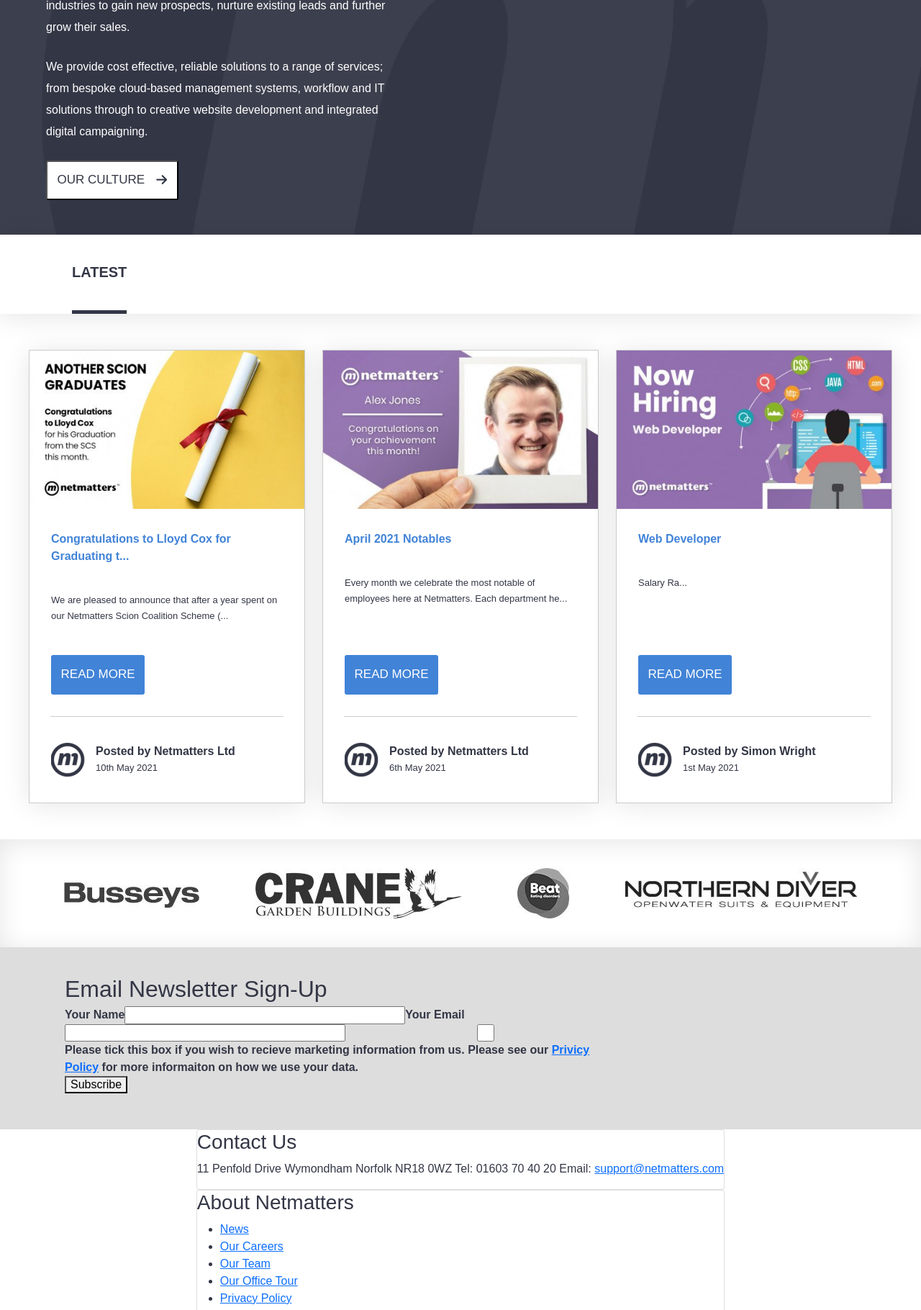
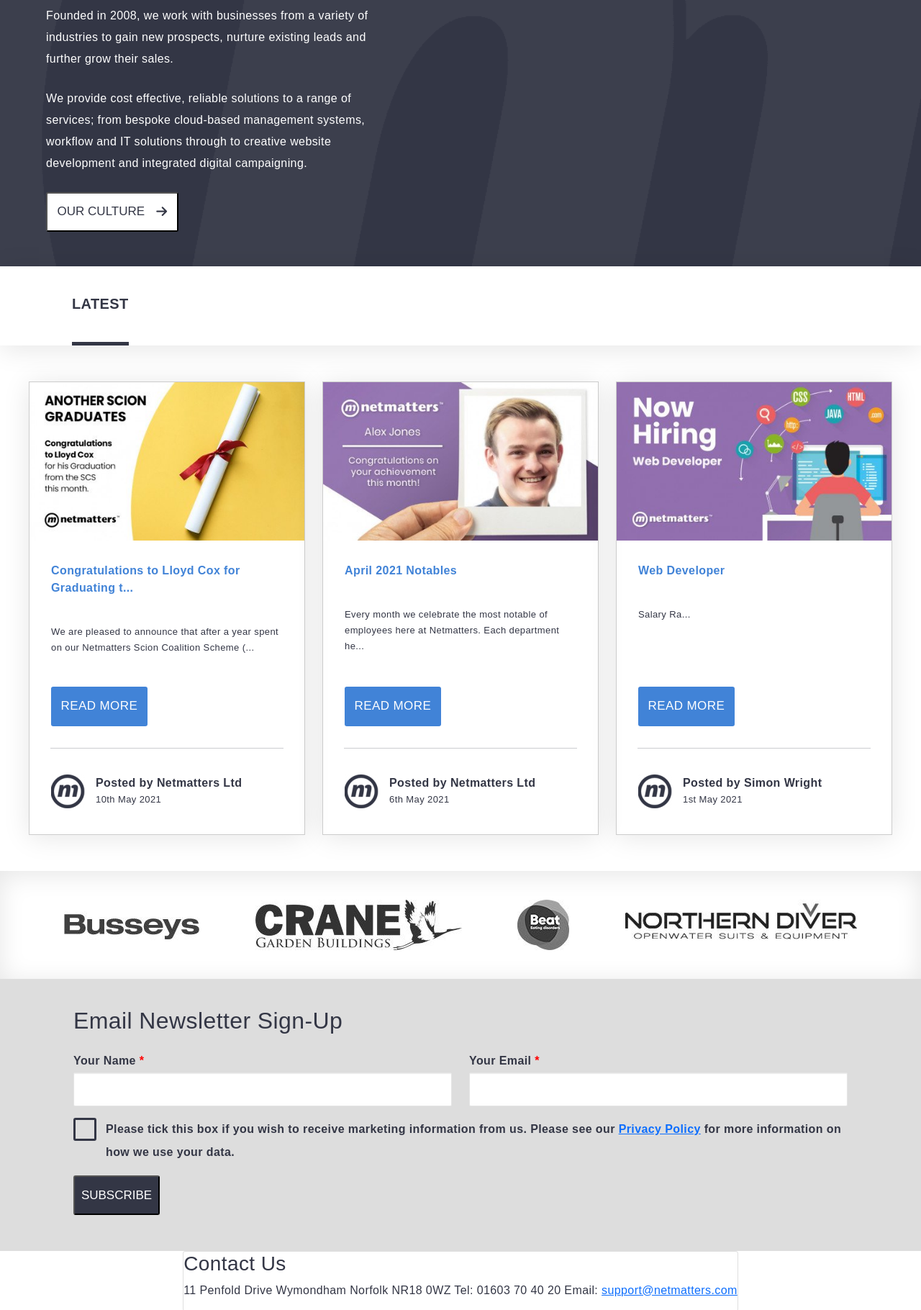
Before and after one commit to donk3ylee/html_css_reflection, a PHP site: page / in a window 1280 px wide. Shown: the part 1879-3699 px from the top of the page at 72% size. Run offline with PHP 8.4, Linux system fonts and the light colour scheme; some libraries are stand-ins or nearby versions.

Commit message:
end of day commit

```diff
--- a/css/style.css
+++ b/css/style.css
@@ -11,106 +11,7 @@
   align-self: center;
 }
 
-.wrapper-top-bar {
-  display: flex;
-  justify-content: center;
-  width: 100vw;
-  height: fit-content;
-}
-.wrapper-top-menu {
-  display: flex;
-  justify-content: center;
-  width: 100vw;
-  height: fit-content;
-  background-color: #333645;
-}
-.wrapper-hero-slider {
-  display: flex;
-  justify-content: center;
-  width: 100vw;
-  height: fit-content;
-  align-items: center;
-  height: calc(100vh - 220px);
-  background-repeat: no-repeat;
-  background-size: cover;
-  background-image: linear-gradient(to left, rgba(255, 255, 255, 0.1), black), url("../img/sliding/home-3wAI.jpg");
-  color: white;
-}
-.wrapper-articles {
-  display: flex;
-  justify-content: center;
-  width: 100vw;
-  height: fit-content;
-}
-.wrapper-about {
-  display: flex;
-  justify-content: center;
-  width: 100vw;
-  height: fit-content;
-  background-color: #333645;
-  background-image: url("../img/branded.png");
-  background-repeat: no-repeat;
-  background-position: 100%;
-  background-size: auto 100%;
-}
-.wrapper-latest {
-  display: flex;
-  justify-content: center;
-  width: 100vw;
-  height: fit-content;
-  background-color: white;
-  box-shadow: 0 5px 35px rgba(0, 0, 0, 0.1);
-}
-.wrapper-news {
-  display: flex;
-  justify-content: center;
-  width: 100vw;
-  height: fit-content;
-}
-.wrapper-sponsors {
-  display: flex;
-  justify-content: center;
-  width: 100vw;
-  height: fit-content;
-  box-shadow: inset 0 5px 35px rgba(0, 0, 0, 0.1);
-}
-.wrapper-newsletter {
-  display: flex;
-  justify-content: center;
-  width: 100vw;
-  height: fit-content;
-  background-color: #ddd;
-}
-.wrapper-cards {
-  display: flex;
-  justify-content: center;
-  width: 100vw;
-  height: fit-content;
-}
-.wrapper-awards {
-  display: flex;
-  justify-content: center;
-  width: 100vw;
-  height: fit-content;
-}
-
-.top-bar {
-  display: flex;
-  justify-content: space-between;
-  width: 1200px;
-  align-items: center;
-  flex-wrap: wrap;
-  height: 110px;
-  padding-right: 25px;
-}
-
-.logo {
-  width: auto;
-  height: 63px;
-  min-width: auto;
-}
-
-#news .item .button, #about button, .article-training button, .article-security button, .article-marketing button, .article-software button, .article-telecom button, .article-support button, .article-design button, .btn-small-search, .btn-search, .btn-hamburger, .btn-contact, .btn-support, .btn-phone {
+#newsletter form button, #news .item .button, #about button, .article-training button, .article-security button, .article-marketing button, .article-software button, .article-telecom button, .article-support button, .article-design button, .btn-small-search, .btn-search, .btn-hamburger, .btn-contact, .btn-support, .btn-phone {
   display: inline-flex;
   align-items: center;
   justify-content: center;
@@ -129,6 +30,105 @@
   white-space: normal;
 }
 
+.wrapper-top-bar {
+  display: flex;
+  justify-content: center;
+  width: 100vw;
+  height: fit-content;
+}
+.wrapper-top-menu {
+  display: flex;
+  justify-content: center;
+  width: 100vw;
+  height: fit-content;
+  background-color: #333645;
+}
+.wrapper-hero-slider {
+  display: flex;
+  justify-content: center;
+  width: 100vw;
+  height: fit-content;
+  align-items: center;
+  height: calc(100vh - 220px);
+  background-repeat: no-repeat;
+  background-size: cover;
+  background-image: linear-gradient(to left, rgba(255, 255, 255, 0.1), black), url("../img/sliding/home-3wAI.jpg");
+  color: white;
+}
+.wrapper-articles {
+  display: flex;
+  justify-content: center;
+  width: 100vw;
+  height: fit-content;
+}
+.wrapper-about {
+  display: flex;
+  justify-content: center;
+  width: 100vw;
+  height: fit-content;
+  background-color: #333645;
+  background-image: url("../img/branded.png");
+  background-repeat: no-repeat;
+  background-position: 100%;
+  background-size: auto 100%;
+}
+.wrapper-latest {
+  display: flex;
+  justify-content: center;
+  width: 100vw;
+  height: fit-content;
+  background-color: white;
+  box-shadow: 0 5px 35px rgba(0, 0, 0, 0.1);
+}
+.wrapper-news {
+  display: flex;
+  justify-content: center;
+  width: 100vw;
+  height: fit-content;
+}
+.wrapper-sponsors {
+  display: flex;
+  justify-content: center;
+  width: 100vw;
+  height: fit-content;
+  box-shadow: inset 0 5px 35px rgba(0, 0, 0, 0.1);
+}
+.wrapper-newsletter {
+  display: flex;
+  justify-content: center;
+  width: 100vw;
+  height: fit-content;
+  background-color: #ddd;
+}
+.wrapper-cards {
+  display: flex;
+  justify-content: center;
+  width: 100vw;
+  height: fit-content;
+}
+.wrapper-awards {
+  display: flex;
+  justify-content: center;
+  width: 100vw;
+  height: fit-content;
+}
+
+.top-bar {
+  display: flex;
+  justify-content: space-between;
+  width: 1200px;
+  align-items: center;
+  flex-wrap: wrap;
+  height: 110px;
+  padding-right: 25px;
+}
+
+.logo {
+  width: auto;
+  height: 63px;
+  min-width: auto;
+}
+
 .btn-phone {
   display: none;
   font-size: 2rem !important;
@@ -264,8 +264,12 @@
 }
 
 .search-wrapper {
-  display: none;
   margin-left: 15px;
+}
+@media (max-width: 710px) {
+  .search-wrapper {
+    display: none;
+  }
 }
 @media (min-width: 710px) {
   .search-wrapper {
@@ -745,14 +749,19 @@
 }
 
 #hero-slider {
+  display: flex;
+  flex-direction: column;
+  justify-content: center;
   width: 1200px;
-  display: flex;
-  flex-direction: column;
-  justify-content: center;
 }
 @media (min-width: 910px) {
   #hero-slider {
     justify-content: flex-start;
+  }
+}
+@media (max-width: 710px) {
+  #hero-slider {
+    padding-top: 300px;
   }
 }
 #hero-slider h1 {
@@ -1584,51 +1593,115 @@
 body {
   font-family: Poppins, sans-serif;
   color: #333645;
+  font-size: 1rem;
+  letter-spacing: 0.4px;
 }
 
 #newsletter {
-  display: block;
+  display: flex;
   width: 1200px;
-}
-#newsletter .signup-container {
-  display: block;
-  width: 100%;
+  height: fit-content;
+  justify-content: center;
   padding: 50px;
-}
-@media (min-width: 710px) {
-  #newsletter .signup-container {
-    width: 655px;
-  }
-}
-@media (min-width: 910px) {
-  #newsletter .signup-container {
-    width: 880px;
-  }
 }
 #newsletter h2 {
   font-size: 2rem;
   font-weight: 400;
+  font-family: inherit;
   margin: 0 0 15px;
   line-height: 1.1rem;
 }
-#newsletter form {
-  display: flex;
-  flex-wrap: wrap;
-}
-@media (max-width: 710px) {
-  #newsletter form input {
-    width: 100%;
-  }
-}
-@media (min-width: 710px) {
-  #newsletter form input {
-    width: 50%;
-  }
+#newsletter form input[type=text] {
+  height: 47px;
+  width: 100%;
+  border: 1px solid #e5e5e5;
+  border-radius: 2px;
+  box-shadow: inset 0 1px 1px rgba(0, 0, 0, 0.08);
+  transition: border-color 0.15s ease-in-out, box-shadow 0.15s ease-in-out;
+}
+#newsletter form input[type=text]:focus {
+  border-color: #5bc0de;
+  box-shadow: inset 0 1px 1px rgba(0, 0, 0, 0.075), 0 0 8px rgba(91, 192, 222, 0.6);
 }
 #newsletter form label {
+  display: inline-block;
   font-size: 1rem;
   font-weight: 600;
-  line-height: 1.5;
+  line-height: 32px;
+}
+#newsletter form label[for=name]::after {
+  color: red;
+  content: " *";
+}
+#newsletter form label[for=email]::after {
+  color: red;
+  content: " *";
+}
+#newsletter form button {
+  background-color: #333645;
+  width: 120px;
+  height: 50px;
+  margin-left: 0;
+}
+#newsletter form button:hover {
+  background-color: #22242e;
+  color: white;
+}
+#newsletter .make-pretty-checkbox {
+  display: block;
+  position: relative;
+  cursor: pointer;
+  -webkit-user-select: none;
+  -moz-user-select: none;
+  -ms-user-select: none;
+  user-select: none;
+}
+#newsletter .make-pretty-checkbox input {
+  position: absolute;
+  opacity: 0;
+  cursor: pointer;
+  height: 0;
+  width: 0;
+}
+#newsletter .checkmark {
+  position: absolute;
+  top: 0;
+  left: 0;
+  background-color: #ddd;
+  border-radius: 3px;
+  border: 3px solid #333645;
+  height: 32px;
+  width: 32px;
+  float: left;
+  margin-right: 20px;
+  cursor: pointer;
+  color: white;
+}
+#newsletter .make-pretty-checkbox input:checked ~ .checkmark {
+  background-color: #333645;
+}
+#newsletter .checkmark:after {
+  content: "";
+  position: absolute;
+  display: none;
+}
+#newsletter .make-pretty-checkbox input:checked ~ .checkmark:after {
+  display: block;
+}
+#newsletter .make-pretty-checkbox .checkmark:after {
+  left: 9px;
+  top: 2px;
+  width: 8px;
+  height: 17px;
+  border: solid white;
+  border-width: 0 3px 3px 0;
+  -webkit-transform: rotate(45deg);
+  -ms-transform: rotate(45deg);
+  transform: rotate(45deg);
+}
+#newsletter .description {
+  display: block;
+  margin-left: 45px;
 }
 
 /*# sourceMappingURL=style.css.map */
--- a/index.html
+++ b/index.html
@@ -322,16 +322,33 @@
         </div>
         <div class="wrapper-newsletter">
             <aside id="newsletter">
-                <div class="signup-container">
+                <div class="container">
+                    <form method="get" action="#">
+                        <div class="row gx-4 gy-3">
+                            <div class="col-12">
                                 <h2>Email Newsletter Sign-Up</h2>
-                    <form method="get" action="#">
+                            </div>
+                            <div class="col-12 col-lg-6">
                                 <label for="name">Your Name</label>
                                 <input type="text" id="name" name="full_name">
+                            </div>
+                            <div class="col-12 col-lg-6">
                                 <label for="email">Your Email</label>
                                 <input type="text" id="email" name="email">
+                            </div>
+                            <div class="col-12">
+                                <label for="marketing-consent" class="make-pretty-checkbox">
                                     <input type="checkbox" id="marketing-consent" name="consent">
-                        <label for="marketing-consent">Please tick this box if you wish to recieve marketing information from us. Please see our <a href="#">Privicy Policy</a> for more informaiton on how we use your data.</label>
+                                    <span class="checkmark"></span>
+                                    <span class="description">
+                                        Please tick this box if you wish to receive marketing information from us. Please see our <a href="#">Privacy Policy</a> for more information on how we use your data.
+                                    </span>
+                                </label>
+                            </div>
+                            <div class="col-12">
                                 <button type="submit">Subscribe</button>
+                            </div>
+                        </div>
                     </form>
                 </div>
             </aside>
--- a/scss/partials/_helpers.scss
+++ b/scss/partials/_helpers.scss
@@ -11,3 +11,22 @@
     border: solid 2px black;
     align-self: center;
 }
+
+%btn{
+    display:inline-flex;
+    align-items: center;
+    justify-content: center;
+    padding:0 0.8em;
+    color: white;
+    font-size: 1.063rem!important;
+    cursor: pointer;
+    text-transform: uppercase;
+    height: auto;
+    min-width: 55px;
+    min-height: 55px;
+    text-decoration: none;
+    border-radius: 3px;
+    line-height: 36px;
+    margin-left: 15px;
+    white-space: normal;
+}
--- a/scss/partials/_mixins.scss
+++ b/scss/partials/_mixins.scss
@@ -1,8 +1,10 @@
 
-    // display: flex;
-    // width: 1200px;
-    // justify-content: center;
-    // align-items: center;
+@mixin required-field{
+    &::after{
+        color: red;
+        content: " *";
+    }
+}
 
 @mixin page-wide-section-wrapper{
     display: flex;
@@ -81,3 +83,70 @@
 @mixin fix-normalize-transparency($c){  // fixes the normalize.css transparency for anchor elements background colour.
     background-color: darken(rgba($color: $c, $alpha: 1.0),$darken-submenu-amt);
 }
+
+@mixin make-pretty-checkbox{
+    // The Container
+    .make-pretty-checkbox{
+        display: block;
+        position: relative;
+        cursor: pointer;
+        -webkit-user-select: none;
+        -moz-user-select: none;
+        -ms-user-select: none;
+        user-select: none;
+    }
+    // Hide the browsers default checkbox
+    .make-pretty-checkbox input{
+        position: absolute;
+        opacity: 0;
+        cursor: pointer;
+        height: 0;
+        width: 0;
+    }
+    // Create a custom checkbox
+    .checkmark{
+        position: absolute;
+        top: 0;
+        left: 0;
+        background-color: #ddd;
+        border-radius: 3px;
+        border: 3px solid #333645;
+        height: 32px;
+        width: 32px;
+        float: left;
+        margin-right: 20px;
+        cursor: pointer;
+        color:white;
+    }
+    // When the checkbox is checked add a background colour
+    .make-pretty-checkbox input:checked ~ .checkmark{
+        background-color: #333645;
+    }
+    // Create the checkmark indicator (hidden when not checked)
+    .checkmark:after{
+        content: "";
+        position: absolute;
+        display: none;
+    }
+    // Show the checkmark indicator when checked
+    .make-pretty-checkbox input:checked ~ .checkmark:after{
+        display: block;
+    }
+    // Style the checkmark indicator
+    .make-pretty-checkbox .checkmark:after{
+        left: 9px;
+        top: 2px;
+        width: 8px;
+        height: 17px;
+        border: solid white;
+        border-width: 0 3px 3px 0;
+        -webkit-transform: rotate(45deg);
+        -ms-transform: rotate(45deg);
+        transform: rotate(45deg);
+    }
+    // Align the checkbox label. Needed due to the position:absolute container.
+    .description{
+        display: block;
+        margin-left: 45px;
+    }
+}
--- a/scss/partials/_page-wrapper-builder.scss
+++ b/scss/partials/_page-wrapper-builder.scss
@@ -4,12 +4,6 @@
 
 
 
-
-    // &-newsletter{
-    //     @include section-wrapper{
-    //         justify-content: flex-start;
-    //     }
-    // }
     // &-cards{
     //     @include section-wrapper;
     // }
--- a/scss/partials/_section-slider.scss
+++ b/scss/partials/_section-slider.scss
@@ -1,17 +1,15 @@
 
 #hero-slider{
-
-    width: $page-width;
     display: flex;
     flex-direction: column;
     justify-content: center;  // Mobile first text over image is centered.
+    width: $page-width;
     @include MQ('2','and-wider'){  // Then on larger sizes the text is left justified.
         justify-content: flex-start;
     }
-    // @include MQ('1','and-smaller'){  // Add some top margin at the smallest screen size so that teh slider image doesn't interfere with the top bars search bar.
-    //     margin-top: 300px;
-    // }
-
+    @include MQ('1','and-smaller'){  // Add some top margin at the smallest screen size so that teh slider image doesn't interfere with the top bars search bar.
+        padding-top: 300px;
+    }
 
     h1{
         font-size: 3rem;
--- a/scss/partials/_section-top-bar.scss
+++ b/scss/partials/_section-top-bar.scss
@@ -12,25 +12,6 @@
     width:auto;
     height:63px;
     min-width: auto;
-}
-
-%btn{
-    display:inline-flex;
-    align-items: center;
-    justify-content: center;
-    padding:0 0.8em;
-    color: white;
-    font-size: 1.063rem!important;
-    cursor: pointer;
-    text-transform: uppercase;
-    height: auto;
-    min-width: 55px;
-    min-height: 55px;
-    text-decoration: none;
-    border-radius: 3px;
-    line-height: 36px;
-    margin-left: 15px;
-    white-space: normal;
 }
 
 .btn-phone{
@@ -100,9 +81,10 @@
 }
 
 .search-wrapper{
-     display:none;
-     margin-left:15px;
-
+    margin-left:15px;
+    @include MQ('1','and-smaller'){
+    display:none;
+    }
     @include MQ('1','and-wider'){
         display: inline-flex;
         width: 200px;
--- a/scss/style.scss
+++ b/scss/style.scss
@@ -17,53 +17,62 @@
 body{
     font-family: Poppins,sans-serif;
     color: #333645;
+    font-size: 1rem;
+    letter-spacing: .4px;
 }
 
 #newsletter{
-    display: block;
+    display: flex;
     width: 1200px;
-    // padding: 50px;
-    // justify-content: flex-start;
-    // align-items: center;
-    .signup-container{
-        display: block;
-        width: 100%;
-        padding: 50px;
-        @include MQ('1','and-wider'){
-            width: 655px;
-        }
-        @include MQ('2','and-wider'){
-            width: 880px;
-        }
-    }
+    height: fit-content;
+    justify-content: center;
+    padding: 50px;
     h2{
         font-size: 2rem;
         font-weight: 400;
+        font-family: inherit;
         margin: 0 0 15px;
         line-height: 1.1rem;
     }
     form{
-        display: flex;
-        flex-wrap: wrap;
         input{
-            @include MQ('1','and-smaller'){
+            &[type=text]{
+                height:47px;
                 width: 100%;
-            }
-            @include MQ('1','and-wider'){
-                width: 50%;
-            }
-
-            &[id=name]{
-
-            }
-            &[id=email]{
-
+                border: 1px solid #e5e5e5;
+                border-radius: 2px;
+                box-shadow: inset 0 1px 1px rgba(0,0,0,.080);
+                transition: border-color .15s ease-in-out, box-shadow .15s ease-in-out;
+                &:focus{
+                    // border: 1px solid #e5e5e5;
+                    border-color:#5bc0de;
+                    box-shadow: inset 0 1px 1px rgba(0,0,0,.075), 0 0 8px rgba(91,192,222,.6);
+                }
             }
         }
         label{
+            display: inline-block;
             font-size: 1rem;
             font-weight: 600;
-            line-height: 1.5;
+            line-height: 32px;
+            &[for=name]{
+                @include required-field;
+            }
+            &[for=email]{
+                @include required-field;
+            }
+        }
+        button{
+            @extend %btn;
+            background-color:#333645;
+            width: 120px;
+            height: 50px;
+            margin-left:0;
+            &:hover{
+                background-color: darken($color: #333645, $amount: 8);
+                color: white;
+            }
         }
     }
+    @include make-pretty-checkbox;
 }
```
Also changed, not shown: 1 other file. Lines whose indentation alone changed are shown as unchanged.
